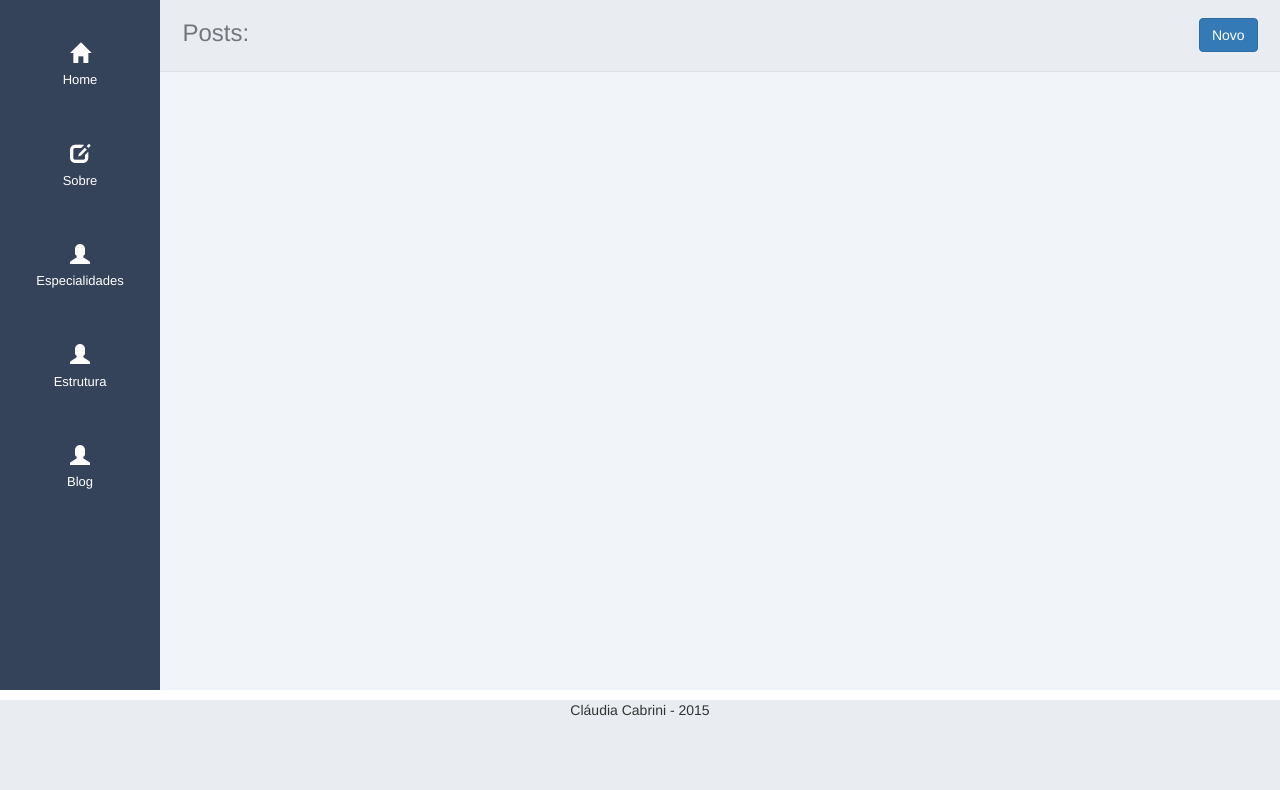
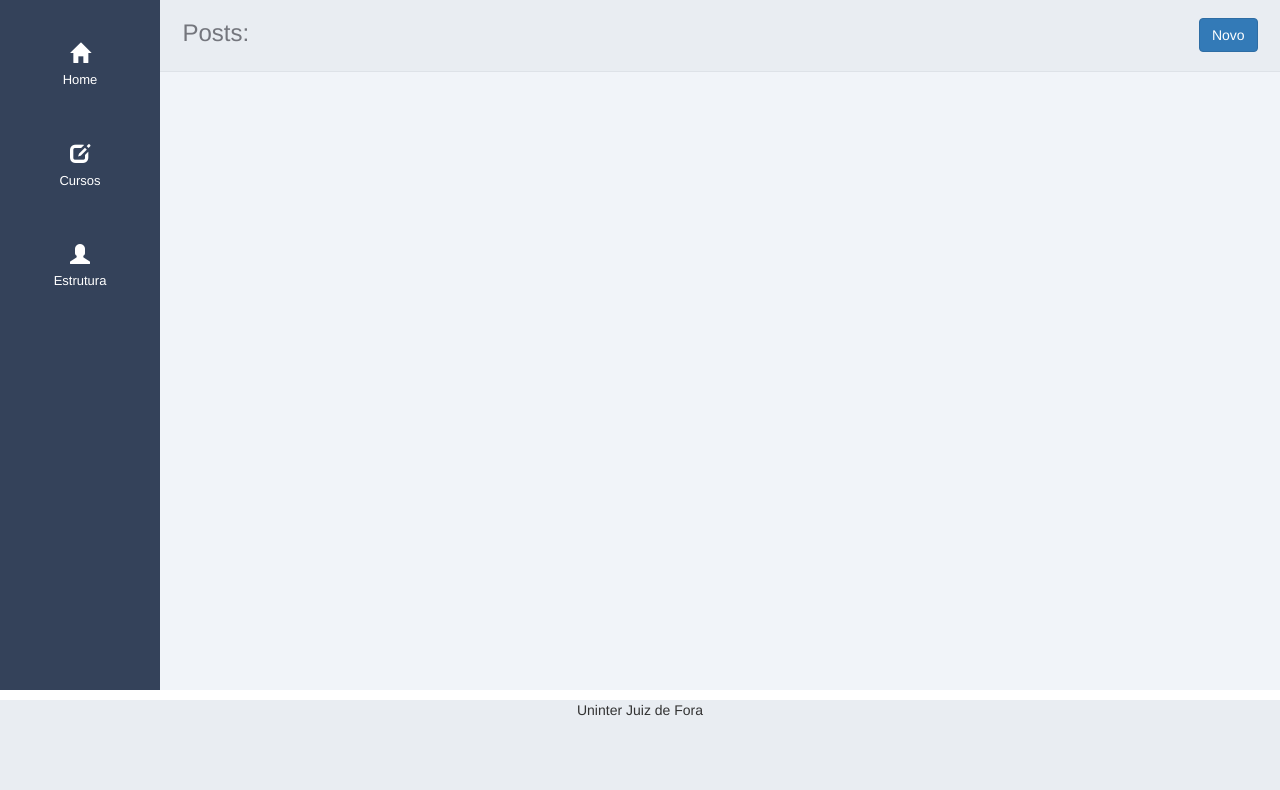
Before and after one commit to luizgoiana/unintejf, a Symfony app: template app/Resources/views/admin/BlogAdmin.html.twig in a window 1280 px wide. Shown: the part 60-850 px from the top of the page. Run offline with Twig, Linux system fonts and the light colour scheme; the template is opened without the code that fills it, so the values that code supplies are empty; some libraries are stand-ins or nearby versions.

Commit message:
First commit

```diff
--- a/app/Resources/views/admin/LayoutAdmin.html.twig
+++ b/app/Resources/views/admin/LayoutAdmin.html.twig
@@ -38,25 +38,13 @@
                     <li>
                         <a href="/admin/sobre" class="waves-effect waves-button">
                             <span class="menu-icon glyphicon glyphicon-edit"></span>
-                            <p>Sobre</p>
-                        </a>
-                    </li>
-                    <li>
-                        <a href="/admin/especialidades" class="waves-effect waves-button">
-                            <span class="menu-icon glyphicon glyphicon-user"></span>
-                            <p>Especialidades</p>
+                            <p>Cursos</p>
                         </a>
                     </li>
                     <li>
                         <a href="/admin/estrutura" class="waves-effect waves-button">
                             <span class="menu-icon glyphicon glyphicon-user"></span>
                             <p>Estrutura</p>
-                        </a>
-                    </li>
-                    <li>
-                        <a href="/admin/blog" class="waves-effect waves-button">
-                            <span class="menu-icon glyphicon glyphicon-user"></span>
-                            <p>Blog</p>
                         </a>
                     </li>
                 </ul>
@@ -67,7 +55,7 @@
         </div>
         <footer>
             <div class="footer-top"></div>
-            Cláudia Cabrini - 2015
+            Uninter Juiz de Fora
         </footer>
     </body>
 </html>
--- a/app/Resources/views/header.html.twig
+++ b/app/Resources/views/header.html.twig
@@ -11,8 +11,8 @@
         <nav class="menu">
             <ul>
                 <li><a href="/" id="home">Home</a></li>
-                <!-- <li><a href="/cursos" id="sobre">Cursos</a></li> -->
-                <li><a href="http://uninter.com/graduacao-ead/cursos" target="_blank" id="sobre">Cursos</a></li>
+                <li><a href="/cursos" id="sobre">Cursos</a></li>
+                <!-- <li><a href="http://uninter.com/graduacao-ead/cursos" target="_blank" id="sobre">Cursos</a></li> -->
                 <li><a href="/inscricao" id="especialidades">Inscrição</a></li>
                 <li><a href="/portal" id="estrutura">Portal do aluno</a></li>
                 <li><a href="/contato" id="contato">Contato</a></li>
```
